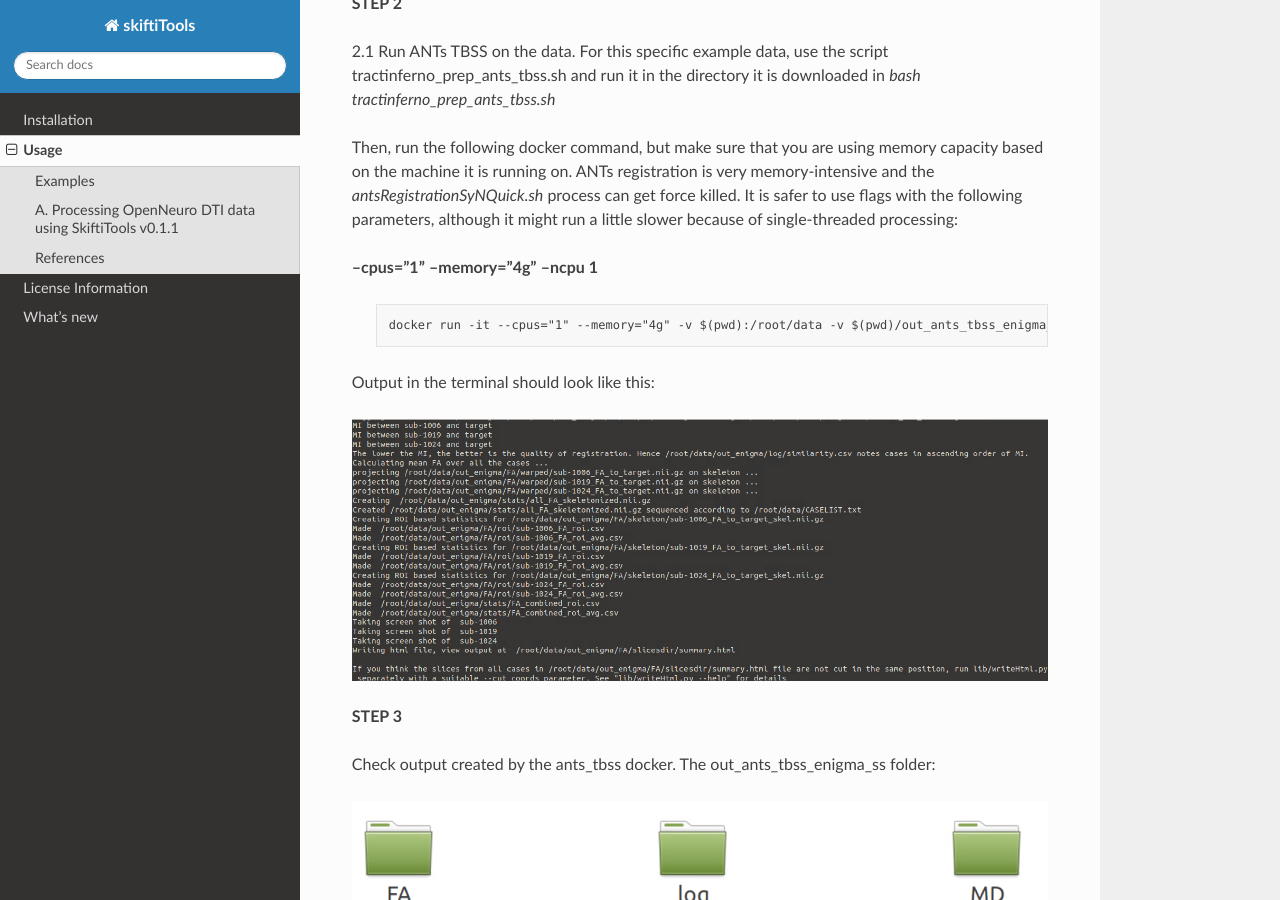
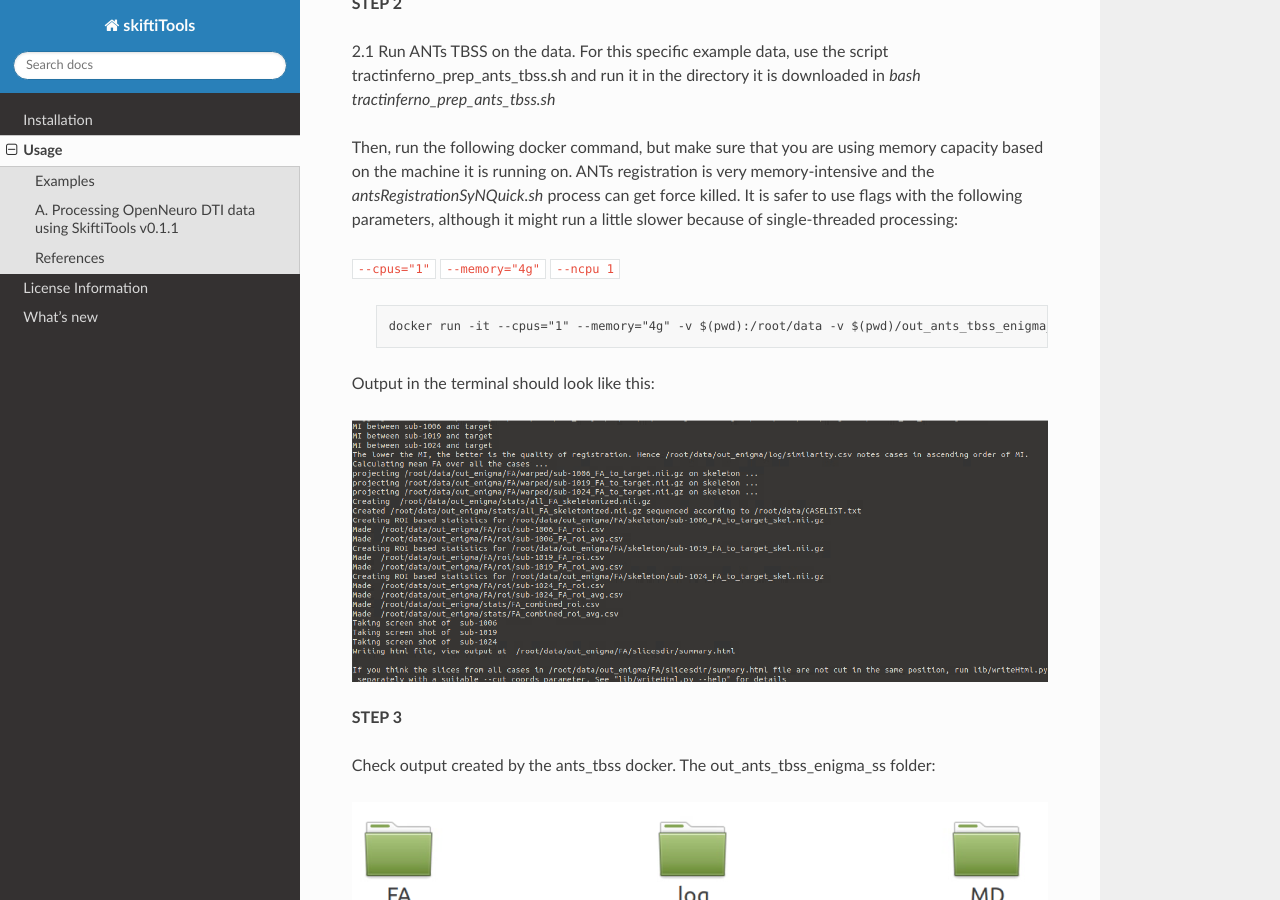
Before and after one commit to HKA07/skiftiGuide, a Sphinx documentation site: the page built from docs/usage.rst, in a window 1280 px wide and 900 px high, scrolled down 786 px. Built offline with Sphinx 7.4.7 and the Read the Docs theme 3.1.0, drawn with Linux system fonts in a browser that asks for light colours.

```diff
--- a/docs/usage.rst
+++ b/docs/usage.rst
@@ -27,9 +27,9 @@ For this specific example data, use the script tractinferno_prep_ants_tbss.sh an
 
 Then, run the following docker command, but make sure that you are using memory capacity based on the machine it is running on. ANTs registration is very memory-intensive and the *antsRegistrationSyNQuick.sh* process can get force killed. It is safer to use flags with the following parameters, although it might run a little slower because of single-threaded processing:
 
-**--cpus="1"**
-**--memory="4g"**
-**--ncpu 1**
+``--cpus="1"``
+``--memory="4g"``
+``--ncpu 1``
 
    ::
 
```
